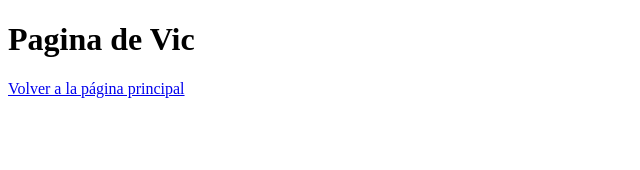
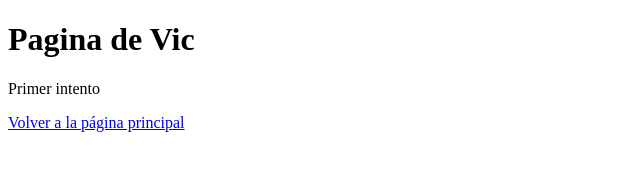
Before and after one commit to heSanty/demo-uso-git, a website: page vic.html in a window 1280 px wide. Shown: the whole page, without its empty margins (0-640 px from the left). Drawn offline with Linux system fonts and the light colour scheme.

Commit message:
Introduce parrafo en index

```diff
--- a/vic.html
+++ b/vic.html
@@ -7,6 +7,7 @@
   </head>
   <body>
     <h1>Pagina de Vic</h1>
+    <p> Primer intento </p>
     <p><a href="/">Volver a la página principal</a></p>
   </body>
 </html>
```
